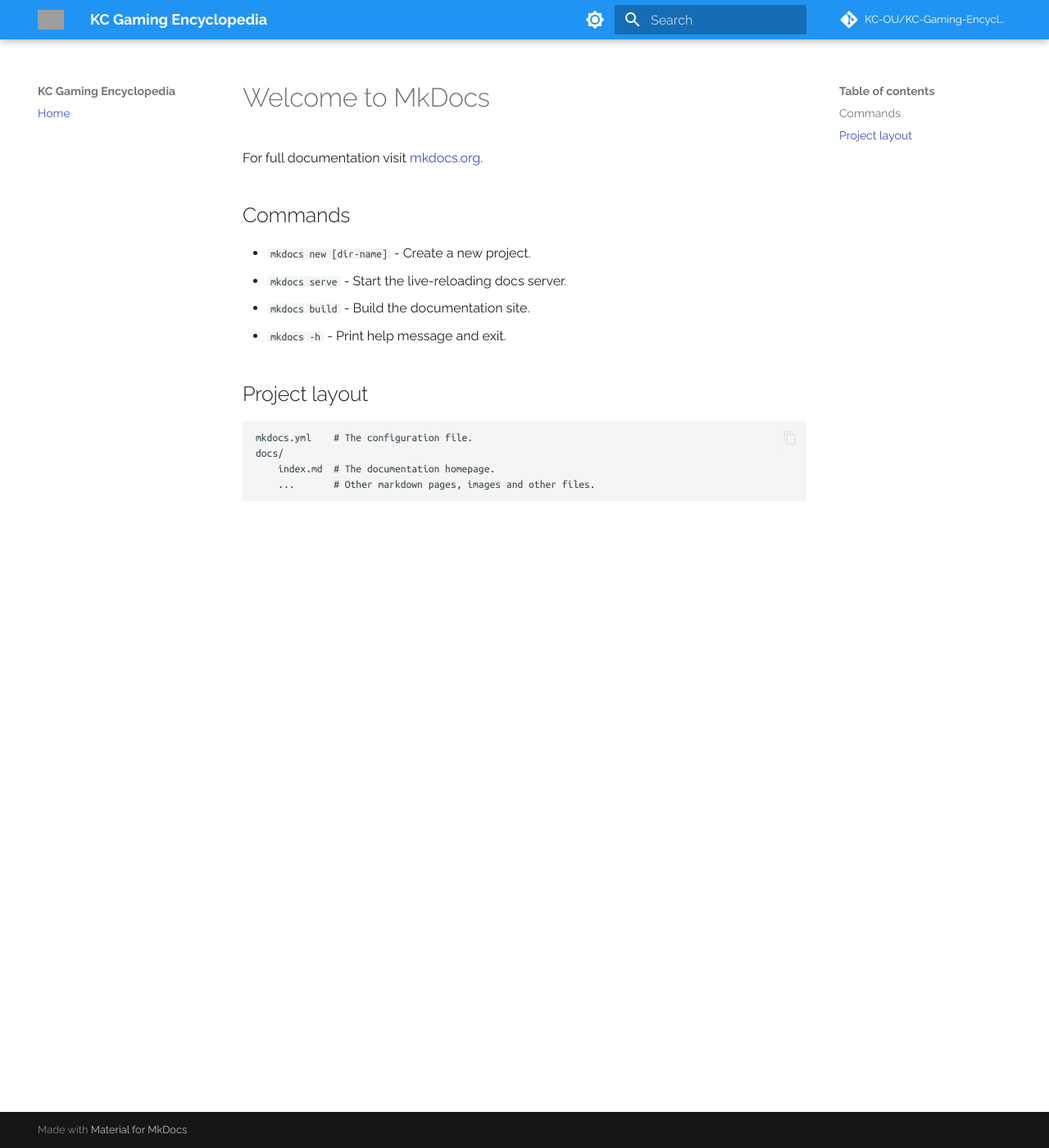
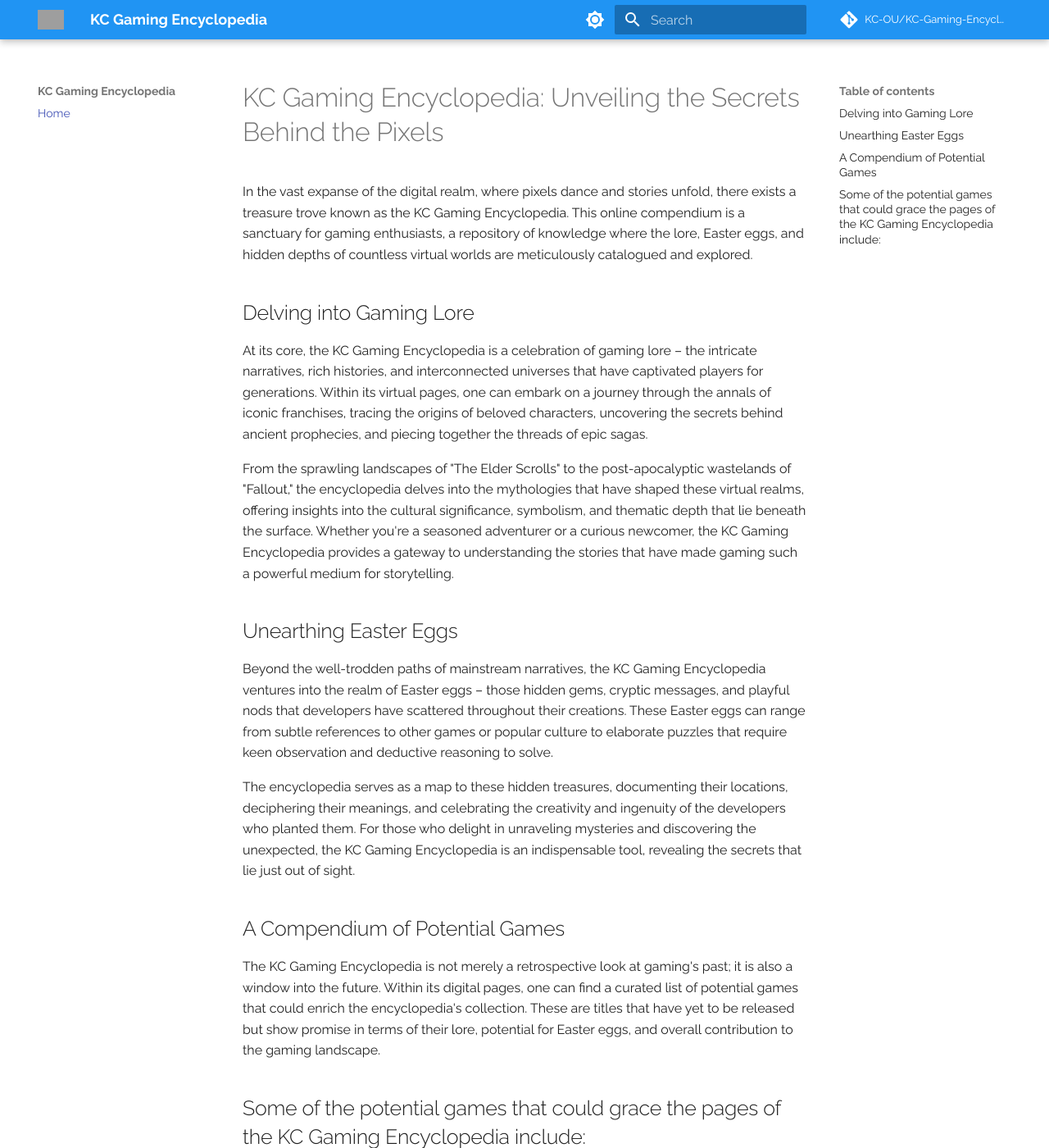
Before and after one commit to KC-OU/KC-GAMING, an MkDocs documentation site: the page built from docs/index.md, in a window 1280 px wide and 1400 px high. Shown: the whole window at 82% size. Built offline with MkDocs 1.6.1 and Material for MkDocs 9.7.7, drawn with Linux system fonts in a browser that asks for light colours; comment, search, counter and statistics services are not loaded; some of the changed text lies outside the part shown; grey boxes are pictures that could not be loaded.

```diff
--- a/docs/index.md
+++ b/docs/index.md
@@ -1,17 +1,33 @@
-# Welcome to MkDocs
+# KC Gaming Encyclopedia: Unveiling the Secrets Behind the Pixels
 
-For full documentation visit [mkdocs.org](https://www.mkdocs.org).
+In the vast expanse of the digital realm, where pixels dance and stories unfold, there exists a treasure trove known as the KC Gaming Encyclopedia. This online compendium is a sanctuary for gaming enthusiasts, a repository of knowledge where the lore, Easter eggs, and hidden depths of countless virtual worlds are meticulously catalogued and explored.
 
-## Commands
+## Delving into Gaming Lore
 
-* `mkdocs new [dir-name]` - Create a new project.
-* `mkdocs serve` - Start the live-reloading docs server.
-* `mkdocs build` - Build the documentation site.
-* `mkdocs -h` - Print help message and exit.
+At its core, the KC Gaming Encyclopedia is a celebration of gaming lore – the intricate narratives, rich histories, and interconnected universes that have captivated players for generations. Within its virtual pages, one can embark on a journey through the annals of iconic franchises, tracing the origins of beloved characters, uncovering the secrets behind ancient prophecies, and piecing together the threads of epic sagas.
 
-## Project layout
+From the sprawling landscapes of "The Elder Scrolls" to the post-apocalyptic wastelands of "Fallout," the encyclopedia delves into the mythologies that have shaped these virtual realms, offering insights into the cultural significance, symbolism, and thematic depth that lie beneath the surface. Whether you're a seasoned adventurer or a curious newcomer, the KC Gaming Encyclopedia provides a gateway to understanding the stories that have made gaming such a powerful medium for storytelling.
 
-    mkdocs.yml    # The configuration file.
-    docs/
-        index.md  # The documentation homepage.
-        ...       # Other markdown pages, images and other files.
+## Unearthing Easter Eggs
+
+Beyond the well-trodden paths of mainstream narratives, the KC Gaming Encyclopedia ventures into the realm of Easter eggs – those hidden gems, cryptic messages, and playful nods that developers have scattered throughout their creations. These Easter eggs can range from subtle references to other games or popular culture to elaborate puzzles that require keen observation and deductive reasoning to solve.
+
+The encyclopedia serves as a map to these hidden treasures, documenting their locations, deciphering their meanings, and celebrating the creativity and ingenuity of the developers who planted them. For those who delight in unraveling mysteries and discovering the unexpected, the KC Gaming Encyclopedia is an indispensable tool, revealing the secrets that lie just out of sight.
+
+## A Compendium of Potential Games
+
+The KC Gaming Encyclopedia is not merely a retrospective look at gaming's past; it is also a window into the future. Within its digital pages, one can find a curated list of potential games that could enrich the encyclopedia's collection. These are titles that have yet to be released but show promise in terms of their lore, potential for Easter eggs, and overall contribution to the gaming landscape.
+
+## Some of the potential games that could grace the pages of the KC Gaming Encyclopedia include:
+
+- Elden Ring: FromSoftware's upcoming action RPG, set in a dark fantasy world created in collaboration with George R.R. Martin, promises a rich tapestry of lore and hidden secrets.
+
+- Starfield: Bethesda's highly anticipated space exploration RPG is poised to deliver a sprawling universe filled with diverse cultures, alien civilizations, and untold mysteries.
+
+- God of War: Ragnarok: The sequel to 2018's critically acclaimed reboot of the "God of War" franchise is expected to continue Kratos' journey through Norse mythology, delving deeper into the myths and legends that inspired it.
+
+- The Legend of Zelda: Breath of the Wild 2: The sequel to Nintendo's groundbreaking open-world adventure promises to expand upon the rich lore and intricate world-building of its predecessor.
+
+- Avowed: Obsidian Entertainment's upcoming first-person RPG is set in the Pillars of Eternity universe, offering a new perspective on a world already steeped in lore and history.
+
+These are just a few of the potential games that could find a home within the KC Gaming Encyclopedia. As the gaming landscape continues to evolve, the encyclopedia will adapt and expand, ensuring that it remains a comprehensive and up-to-date resource for all who seek to explore the depths of virtual worlds.
```
